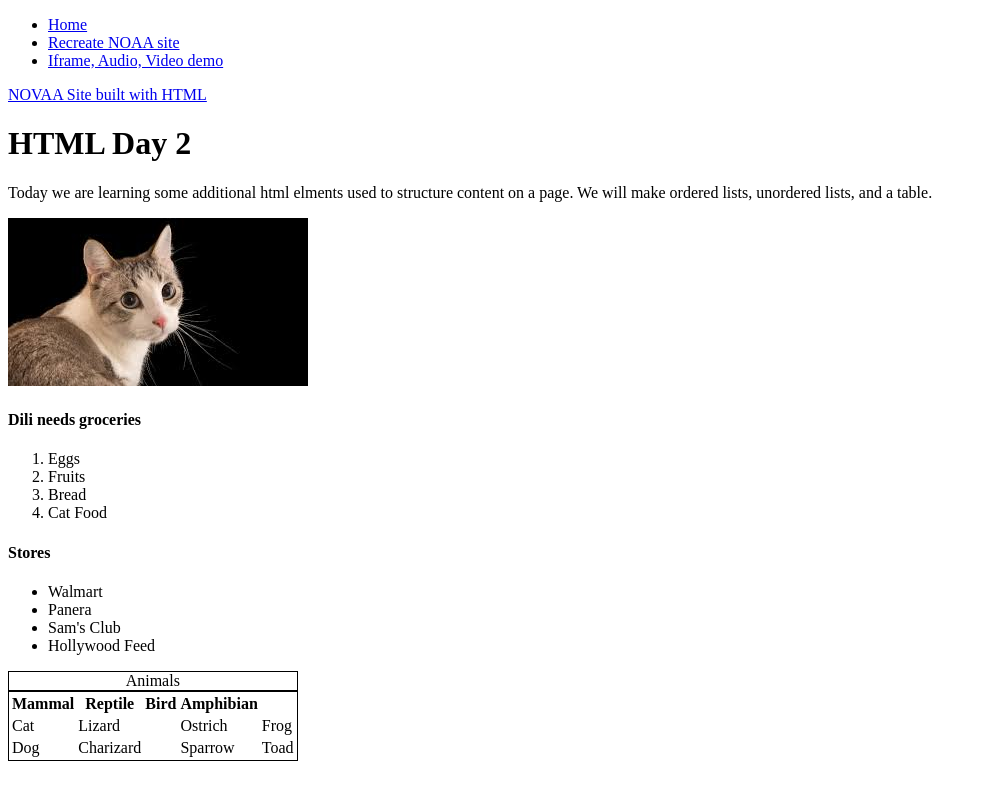
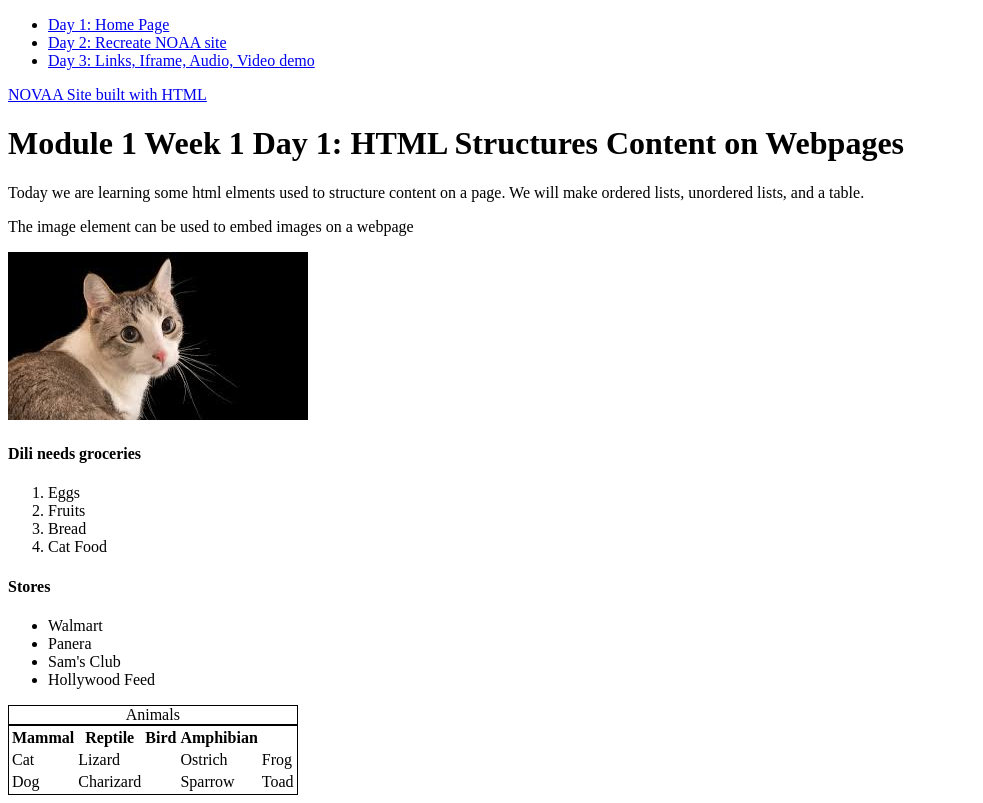
Before and after one commit to CodeCrew-CodeSchool/HTML_lesson, a plain HTML site: page index.html in a window 1280 px wide. Shown: the whole page, without its empty margins (0-983 px from the left). Drawn offline with Linux system fonts and the light colour scheme.

Commit message:
Update Website with headers and titles corresponding to days of class

```diff
--- a/index.html
+++ b/index.html
@@ -3,21 +3,23 @@
 <head>
     <meta charset="UTF-8">
     <meta name="viewport" content="width=device-width, initial-scale=1.0">
-    <title>Hello World Website</title>
+    <title>HTML Website</title>
 </head>
 <body>
     <nav>
         <ul>
-            <li><a href="index.html">Home</a></li>
-            <li><a href="weather.html">Recreate NOAA site</a></li>
-            <li><a href="iframe_demo.html">Iframe, Audio, Video demo</a></li>
+            <li><a href="index.html">Day 1: Home Page</a></li>
+            <li><a href="weather.html">Day 2: Recreate NOAA site</a></li>
+            <li><a href="iframe_demo.html">Day 3: Links, Iframe, Audio, Video demo</a></li>
         </ul>
     </nav>
 
 
     <a href="weather.html">NOVAA Site built with HTML</a>
-    <h1 class="custom-header">HTML Day 2</h1>
-    <p> Today we are learning some additional html elments used to structure content on a page. We will make ordered lists, unordered lists, and a table. </p>
+    <h1 class="custom-header">Module 1 Week 1 Day 1: HTML Structures Content on Webpages</h1>
+    <p> Today we are learning some html elments used to structure content on a page. We will make ordered lists, unordered lists, and a table. </p>
+
+    <p>The image element can be used to embed images on a webpage</p>
     <img alt="an image of a cat" src="files/cat.jpg">
 
     <h4> Dili needs groceries</h4>
```
Also changed, not shown: iframe_demo.html (+6 -7 lines), weather.html (+4 -4 lines).
